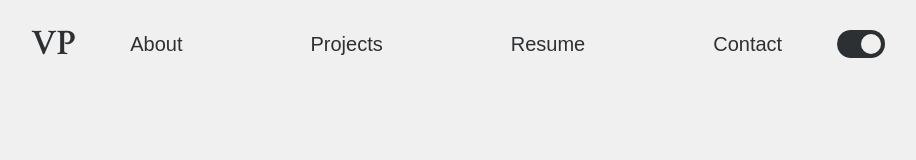
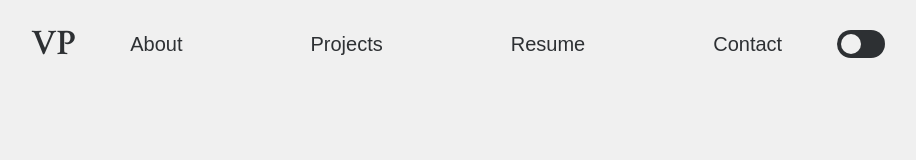
Before and after one commit to veronika-pomy/Portfolio, a React (Create React App) app: page / in a window 1280 px wide. Shown: the top 160 px of the page, without its empty margins (182-1098 px from the left). Built offline with nearby package versions, Linux system fonts and the light colour scheme; the HTML template or start-up script is replaced by a standard one; a web font is replaced by a local one.

Commit message:
fixed position of toggle on dark theme and added hover blue and hover red conditionals for links on hover

```diff
--- a/src/components/ThemeSwitch.jsx
+++ b/src/components/ThemeSwitch.jsx
@@ -10,7 +10,7 @@ const ThemeSwitch = () => {
           <div
             className={`flex w-12 h-7 rounded-full` + (darkTheme ? ` bg-light` : ` bg-dark`)}
           >
-            <span className={`m-1 w-5 h-5 rounded-full transiton duration-500`+ (darkTheme ? ` bg-dark` : ` bg-light ml-6`)} />
+            <span className={`m-1 w-5 h-5 rounded-full transiton duration-500`+ (darkTheme ? ` bg-dark ml-6 ` : ` bg-light`)} />
         </div>
       </button>
   )
--- a/src/pages/NavBar.jsx
+++ b/src/pages/NavBar.jsx
@@ -11,13 +11,15 @@ import { useThemeContext } from '../hooks/useThemeContext';
 const Link = ({ page, activePage, setActivePage }) => {
 
     const pageLowerCase = page.toLowerCase();
+    const { darkTheme } = useThemeContext();
 
   // go to specified part of the page
   return (
+
       <AnchorLink
           className={`
               ${activePage === pageLowerCase ? "blue" : ""}
-              hover:text-blue
+              ${darkTheme ? 'hover:text-red ' : 'hover:text-blue ' }
               transition
               duration-500
           `}
```
